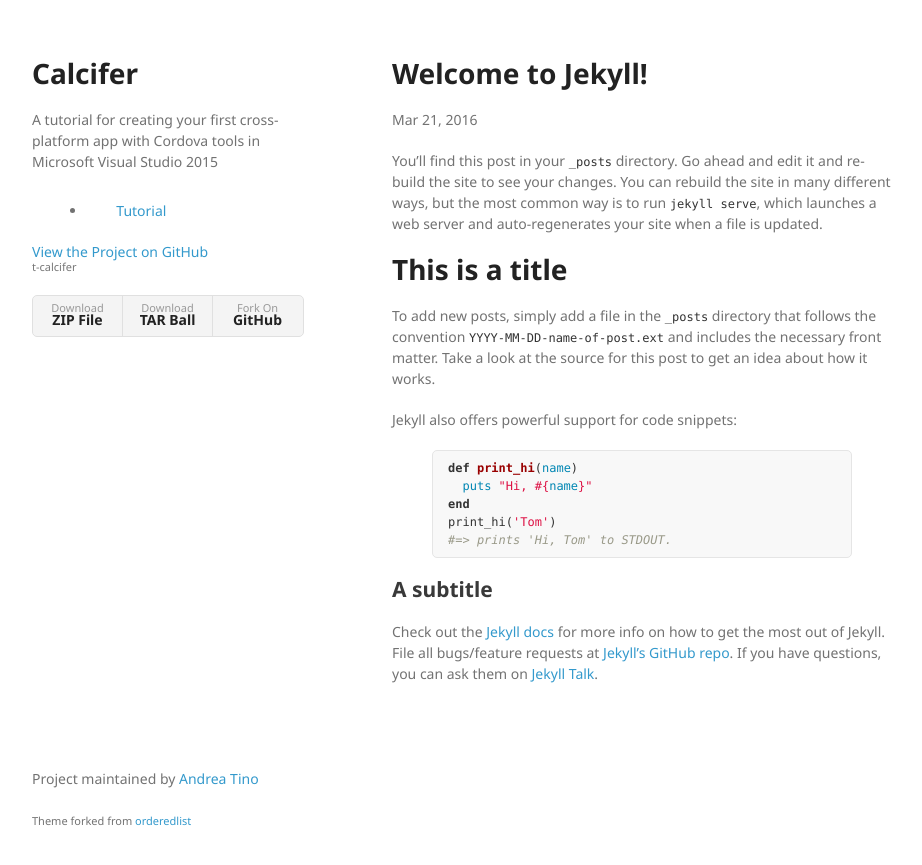
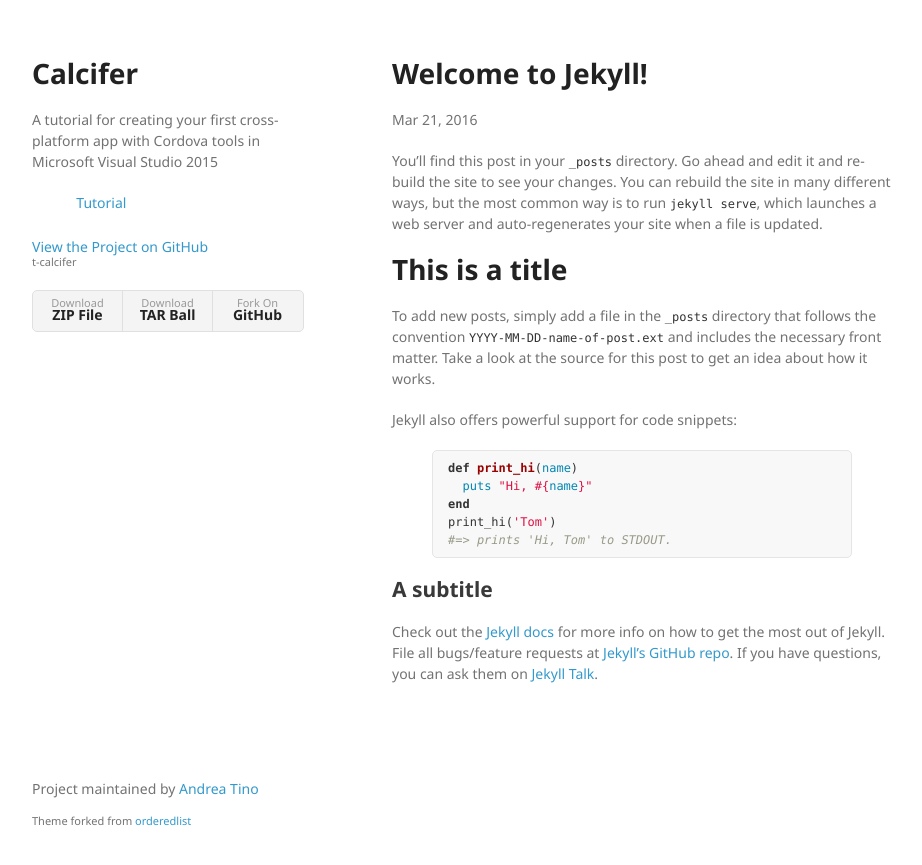
Before and after one commit to andry-tino/t-calcifer, a Jekyll site: the page built from index.html, in a window 1280 px wide. Shown: the top 865 px of the page, without its empty margins (178-1100 px from the left). Built offline with Jekyll 4.4.1, drawn with Linux system fonts in a browser that asks for light colours.

Commit message:
Fixing style + footer

```diff
--- a/_includes/footer.html
+++ b/_includes/footer.html
@@ -1,4 +1,4 @@
 <footer>
-  <p>Project maintained by <a href="{{ site.author_url }}">{{ site.author }}</a></p>
+  <p class="project-info">Project maintained by <a href="{{ site.author_url }}">{{ site.author }}</a></p>
   <p><small>Theme forked from <a href="{{ site.theme_forked_url }}">{{ site.theme_forked }}</a></small></p>
 </footer>
--- a/css/styles.css
+++ b/css/styles.css
@@ -10,11 +10,15 @@
 
 h1, h2, h3, h4, h5, h6 {
   color:#222;
-  margin:0 0 20px;
+  margin: 0 0 20px;
 }
 
 p, ul, ol, table, pre, dl {
-  margin:0 0 20px;
+  margin: 0 0 20px;
+}
+
+p.project-info {
+  margin: 0 0 10px;
 }
 
 h1, h2, h3 {
@@ -116,7 +120,6 @@
 }
 
 header ul.download-chimes {
-  list-style:none;
   height:40px;
   padding:0;
   background: #f4f4f4;
@@ -127,14 +130,17 @@
 }
 
 header ul {
+  list-style:none;
   background: transparent;
   border-radius: 0;
   border-width: 0;
   margin-left: 15px;
+  padding: 0;
 }
 
 .icon {
   margin-right: 7px;
+  vertical-align: middle;
 }
 
 header ul.download-chimes li {
```
